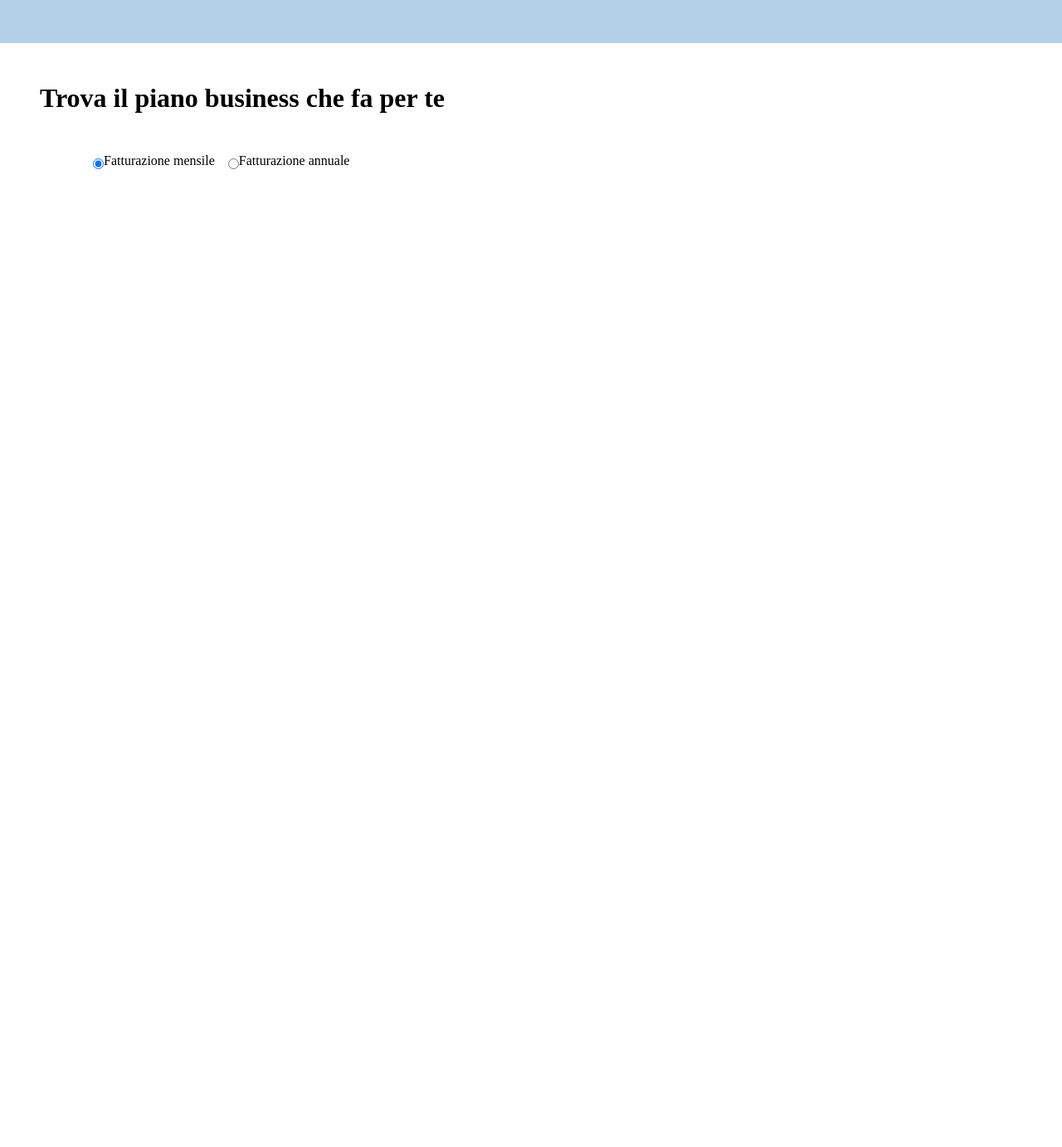
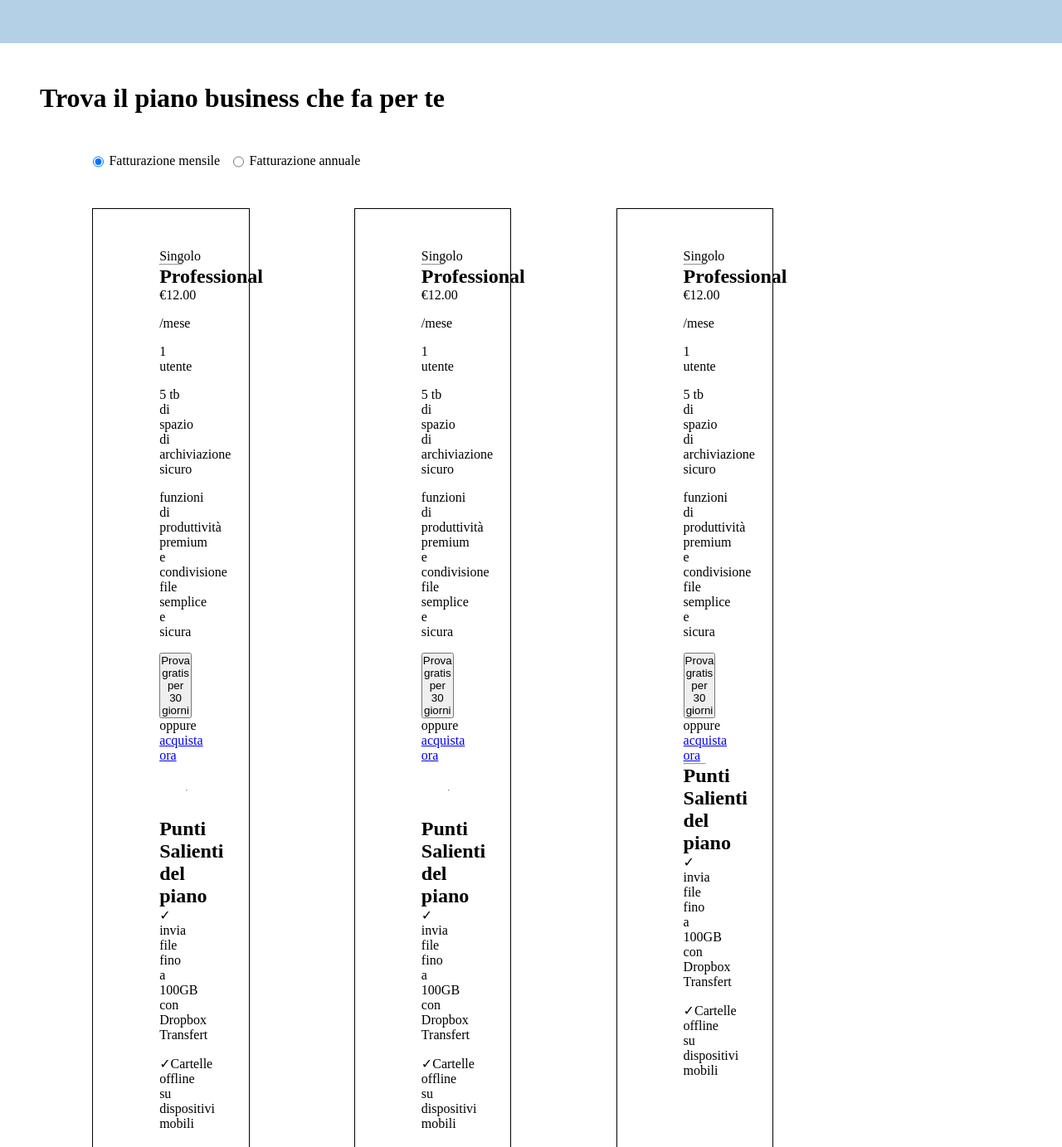
Before and after one commit to CiroFiniello/htmlcss-dropbox, a plain HTML site: page index.html in a window 1280 px wide. Shown: the part 670-2053 px from the top of the page at 83% size. Before the commit the page ends 970 px from the top, so only its background shows below. Drawn offline with Linux system fonts and the light colour scheme.

Commit message:
commit tiket

```diff
--- a/index.html
+++ b/index.html
@@ -63,6 +63,79 @@
               <p>Fatturazione annuale</p>
             </div>
           </div>
+          <div class="center-main">
+            <article class="cards">
+              <div class="upcard">
+              <p>Singolo</p>
+              <hr>
+              <h1>Professional</h1>
+              <ul>
+                <li>&euro;12.00</li>
+                <li>/mese</li>
+                <li>1 utente</li>
+                <li>5 tb di spazio di archiviazione sicuro</li>
+                <li>funzioni di produttività premium e condivisione file semplice e sicura</li>
+              </ul>
+              <button>Prova gratis per 30 giorni </button>
+              <p>oppure <a href="acquista">acquista ora</a></p>
+              <div class="hr-article">
+              <hr>
+              </div>
+              <h2>Punti Salienti del piano</h2>
+              <ul>
+                <li> <span>&check;</span> invia file fino a 100GB con Dropbox Transfert</li>
+                <li><span>&check;</span>Cartelle offline su dispositivi mobili</li>
+              </ul>
+            </div>
+            </article>
+
+            <article class="cards">
+              <div class="upcard">
+              <p>Singolo</p>
+              <hr>
+              <h1>Professional</h1>
+              <ul>
+                <li>&euro;12.00</li>
+                <li>/mese</li>
+                <li>1 utente</li>
+                <li>5 tb di spazio di archiviazione sicuro</li>
+                <li>funzioni di produttività premium e condivisione file semplice e sicura</li>
+              </ul>
+              <button>Prova gratis per 30 giorni </button>
+              <p>oppure <a href="acquista">acquista ora</a></p>
+              <div class="hr-article">
+                <hr>
+              </div>
+              <h2>Punti Salienti del piano</h2>
+              <ul>
+                <li> <span>&check;</span> invia file fino a 100GB con Dropbox Transfert</li>
+                <li><span>&check;</span>Cartelle offline su dispositivi mobili</li>
+              </ul>
+            </div>
+            </article>
+            <article class="cards">
+              <div class="upcard">
+              <p>Singolo</p>
+              <hr>
+              <h1>Professional</h1>
+              <ul>
+                <li>&euro;12.00</li>
+                <li>/mese</li>
+                <li>1 utente</li>
+                <li>5 tb di spazio di archiviazione sicuro</li>
+                <li>funzioni di produttività premium e condivisione file semplice e sicura</li>
+              </ul>
+              <button>Prova gratis per 30 giorni </button>
+              <p>oppure <a href="acquista">acquista ora</a></p>
+              <hr>
+              <h2>Punti Salienti del piano</h2>
+              <ul>
+                <li> <span>&check;</span> invia file fino a 100GB con Dropbox Transfert</li>
+                <li><span>&check;</span>Cartelle offline su dispositivi mobili</li>
+              </ul>
+            </div>
+            </article>
+          </div>
         </div>
       </main>
       <footer></footer>
--- a/style.css
+++ b/style.css
@@ -46,8 +46,32 @@ div.radio{
 padding: 3rem;
 }
 input{
-  margin: 0.4rem 0 0 1rem;
+  margin: 0.1rem 0.4rem 0 1rem;
 }
 .up-article  > p {
 display: inline-block;
 }
+.flex{
+  display: flex;
+}
+article.cards{
+  width: 20%;
+padding-left: 5rem;
+border: 1px solid black;
+text-align: left;
+padding: 3rem 5rem;
+}
+.hr-article{
+  padding: 2rem;
+}
+article.cards .upcard ul{
+  list-style-type: none;
+}
+article.cards .upcard ul li{
+  padding-bottom: 1rem;
+}
+div.center-main{
+  width: 80%;
+  display: flex;
+  justify-content: space-around;
+}
```
